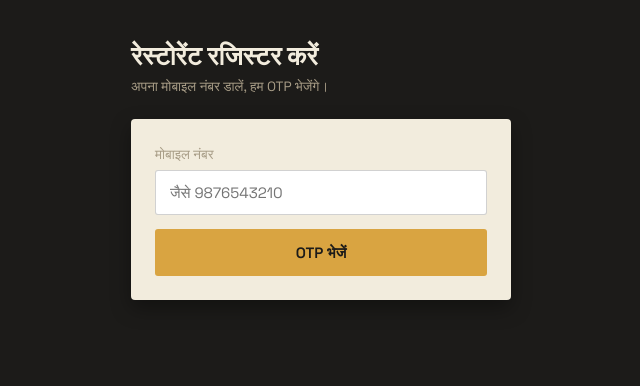
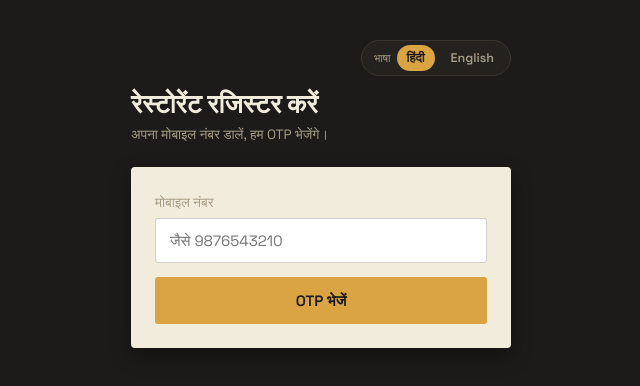
Before and after one commit to pathansahab7865/digital-restaurant, a React (Vite) app: page / in a window 1280 px wide. Shown: the top 386 px of the page, without its empty margins (319-959 px from the left). Built offline with nearby package versions, Linux system fonts and the light colour scheme.

Commit message:
Add files via upload

```diff
--- /dev/null
+++ b/src/components/LanguageToggle.jsx
@@ -0,0 +1,53 @@
+import { useLanguage } from "../i18n.jsx";
+
+export default function LanguageToggle() {
+  const { lang, setLang, t } = useLanguage();
+
+  return (
+    <div style={{ display: "flex", justifyContent: "flex-end", marginBottom: 12 }}>
+      <div
+        style={{
+          display: "flex",
+          alignItems: "center",
+          gap: 6,
+          background: "var(--surface)",
+          border: "1px solid var(--line)",
+          borderRadius: 20,
+          padding: "4px 6px",
+        }}
+      >
+        <span className="muted" style={{ fontSize: 11, paddingLeft: 6 }}>
+          {t("languageLabel")}
+        </span>
+        <button
+          onClick={() => setLang("hi")}
+          style={{
+            border: "none",
+            borderRadius: 14,
+            padding: "5px 10px",
+            fontSize: 12.5,
+            fontWeight: 600,
+            background: lang === "hi" ? "var(--turmeric)" : "transparent",
+            color: lang === "hi" ? "var(--ink)" : "var(--text-muted)",
+          }}
+        >
+          हिंदी
+        </button>
+        <button
+          onClick={() => setLang("en")}
+          style={{
+            border: "none",
+            borderRadius: 14,
+            padding: "5px 10px",
+            fontSize: 12.5,
+            fontWeight: 600,
+            background: lang === "en" ? "var(--turmeric)" : "transparent",
+            color: lang === "en" ? "var(--ink)" : "var(--text-muted)",
+          }}
+        >
+          English
+        </button>
+      </div>
+    </div>
+  );
+}
--- /dev/null
+++ b/src/i18n.jsx
@@ -0,0 +1,84 @@
+import { createContext, useContext, useState, useEffect } from "react";
+
+// यहां हर टेक्स्ट की हिंदी और अंग्रेज़ी दोनों लिखी हैं।
+// नया टेक्स्ट चाहिए हो तो यहां एक नई "key" जोड़ें, दोनों भाषाओं में।
+const translations = {
+  hi: {
+    signupTitle: "रेस्टोरेंट रजिस्टर करें",
+    subtitleStep1: "अपना मोबाइल नंबर डालें, हम OTP भेजेंगे।",
+    subtitleStep2: "मोबाइल पर आया 6 अंकों का OTP डालें।",
+    subtitleStep3: "अब अपने रेस्टोरेंट का नाम बताएं।",
+    mobileLabel: "मोबाइल नंबर",
+    mobilePlaceholder: "जैसे 9876543210",
+    otpLabel: "OTP",
+    otpPlaceholder: "6 अंकों का OTP",
+    restaurantNameLabel: "रेस्टोरेंट का नाम",
+    restaurantNamePlaceholder: "जैसे स्वाद रेस्टोरेंट",
+    sendOtpBtn: "OTP भेजें",
+    sendingBtn: "भेजा जा रहा है...",
+    verifyOtpBtn: "वेरिफाई करें",
+    verifyingBtn: "जांचा जा रहा है...",
+    continueBtn: "आगे बढ़ें",
+    savingBtn: "सेव हो रहा है...",
+    errorPhoneInvalid: "कृपया 10 अंकों का सही मोबाइल नंबर डालें (बिना +91 के)।",
+    errorOtpInvalid: "6 अंकों का OTP डालें।",
+    errorOtpSendFail: "OTP भेजने में दिक्कत आई। थोड़ी देर में दोबारा कोशिश करें।",
+    errorOtpWrong: "गलत OTP। दोबारा कोशिश करें।",
+    errorNameEmpty: "रेस्टोरेंट का नाम डालें।",
+    errorSaveFail: "प्रोफाइल सेव करने में दिक्कत आई। दोबारा कोशिश करें।",
+    dashboardTitle: "आपकी प्रोफाइल बन गई ✅",
+    dashboardSubtitle: "अगला स्टेप: मेन्यू अपलोड और QR कोड जनरेशन — ये हिस्सा अगली बार जोड़ेंगे।",
+    languageLabel: "भाषा",
+  },
+  en: {
+    signupTitle: "Register Your Restaurant",
+    subtitleStep1: "Enter your mobile number, we'll send an OTP.",
+    subtitleStep2: "Enter the 6-digit OTP sent to your mobile.",
+    subtitleStep3: "Now tell us your restaurant's name.",
+    mobileLabel: "Mobile Number",
+    mobilePlaceholder: "e.g. 9876543210",
+    otpLabel: "OTP",
+    otpPlaceholder: "6-digit OTP",
+    restaurantNameLabel: "Restaurant Name",
+    restaurantNamePlaceholder: "e.g. Swaad Restaurant",
+    sendOtpBtn: "Send OTP",
+    sendingBtn: "Sending...",
+    verifyOtpBtn: "Verify",
+    verifyingBtn: "Verifying...",
+    continueBtn: "Continue",
+    savingBtn: "Saving...",
+    errorPhoneInvalid: "Please enter a valid 10-digit mobile number (without +91).",
+    errorOtpInvalid: "Enter the 6-digit OTP.",
+    errorOtpSendFail: "Couldn't send OTP. Please try again in a moment.",
+    errorOtpWrong: "Incorrect OTP. Please try again.",
+    errorNameEmpty: "Please enter your restaurant's name.",
+    errorSaveFail: "Couldn't save your profile. Please try again.",
+    dashboardTitle: "Your profile is ready ✅",
+    dashboardSubtitle: "Next up: menu upload and QR code generation — we'll add that next.",
+    languageLabel: "Language",
+  },
+};
+
+const LanguageContext = createContext(null);
+
+export function LanguageProvider({ children }) {
+  const [lang, setLang] = useState(() => localStorage.getItem("app_lang") || "hi");
+
+  useEffect(() => {
+    localStorage.setItem("app_lang", lang);
+  }, [lang]);
+
+  function t(key) {
+    return translations[lang]?.[key] ?? translations.hi[key] ?? key;
+  }
+
+  return (
+    <LanguageContext.Provider value={{ lang, setLang, t }}>
+      {children}
+    </LanguageContext.Provider>
+  );
+}
+
+export function useLanguage() {
+  return useContext(LanguageContext);
+}
--- a/src/main.jsx
+++ b/src/main.jsx
@@ -2,12 +2,15 @@ import React from "react";
 import ReactDOM from "react-dom/client";
 import { BrowserRouter } from "react-router-dom";
 import App from "./App.jsx";
+import { LanguageProvider } from "./i18n.jsx";
 import "./index.css";
 
 ReactDOM.createRoot(document.getElementById("root")).render(
   <React.StrictMode>
-    <BrowserRouter>
-      <App />
-    </BrowserRouter>
+    <LanguageProvider>
+      <BrowserRouter>
+        <App />
+      </BrowserRouter>
+    </LanguageProvider>
   </React.StrictMode>
 );
--- a/src/pages/OwnerSignUp.jsx
+++ b/src/pages/OwnerSignUp.jsx
@@ -6,9 +6,12 @@ import {
 } from "firebase/auth";
 import { doc, setDoc, serverTimestamp } from "firebase/firestore";
 import { auth, db } from "../firebase.js";
+import { useLanguage } from "../i18n.jsx";
+import LanguageToggle from "../components/LanguageToggle.jsx";
 
 // स्टेप: 1 = फोन नंबर डालना, 2 = OTP डालना, 3 = रेस्टोरेंट का नाम डालना
 export default function OwnerSignUp() {
+  const { t } = useLanguage();
   const [step, setStep] = useState(1);
   const [phone, setPhone] = useState("");
   const [otp, setOtp] = useState("");
@@ -31,7 +34,7 @@ export default function OwnerSignUp() {
     e.preventDefault();
     setError("");
     if (!/^\d{10}$/.test(phone)) {
-      setError("कृपया 10 अंकों का सही मोबाइल नंबर डालें (बिना +91 के)।");
+      setError(t("errorPhoneInvalid"));
       return;
     }
     setLoading(true);
@@ -43,7 +46,7 @@ export default function OwnerSignUp() {
       setStep(2);
     } catch (err) {
       console.error(err);
-      setError("OTP भेजने में दिक्कत आई। थोड़ी देर में दोबारा कोशिश करें।");
+      setError(t("errorOtpSendFail"));
     } finally {
       setLoading(false);
     }
@@ -53,7 +56,7 @@ export default function OwnerSignUp() {
     e.preventDefault();
     setError("");
     if (otp.length !== 6) {
-      setError("6 अंकों का OTP डालें।");
+      setError(t("errorOtpInvalid"));
       return;
     }
     setLoading(true);
@@ -62,7 +65,7 @@ export default function OwnerSignUp() {
       setStep(3);
     } catch (err) {
       console.error(err);
-      setError("गलत OTP। दोबारा कोशिश करें।");
+      setError(t("errorOtpWrong"));
     } finally {
       setLoading(false);
     }
@@ -72,7 +75,7 @@ export default function OwnerSignUp() {
     e.preventDefault();
     setError("");
     if (!restaurantName.trim()) {
-      setError("रेस्टोरेंट का नाम डालें।");
+      setError(t("errorNameEmpty"));
       return;
     }
     setLoading(true);
@@ -87,7 +90,7 @@ export default function OwnerSignUp() {
       navigate("/dashboard");
     } catch (err) {
       console.error(err);
-      setError("प्रोफाइल सेव करने में दिक्कत आई। दोबारा कोशिश करें।");
+      setError(t("errorSaveFail"));
     } finally {
       setLoading(false);
     }
@@ -95,23 +98,25 @@ export default function OwnerSignUp() {
 
   return (
     <div className="screen">
+      <LanguageToggle />
+
       <div style={{ marginBottom: 24 }}>
-        <h1 style={{ fontSize: 26, fontWeight: 600 }}>रेस्टोरेंट रजिस्टर करें</h1>
+        <h1 style={{ fontSize: 26, fontWeight: 600 }}>{t("signupTitle")}</h1>
         <p className="muted" style={{ marginTop: 6 }}>
-          {step === 1 && "अपना मोबाइल नंबर डालें, हम OTP भेजेंगे।"}
-          {step === 2 && "मोबाइल पर आया 6 अंकों का OTP डालें।"}
-          {step === 3 && "अब अपने रेस्टोरेंट का नाम बताएं।"}
+          {step === 1 && t("subtitleStep1")}
+          {step === 2 && t("subtitleStep2")}
+          {step === 3 && t("subtitleStep3")}
         </p>
       </div>
 
       <div className="card">
         {step === 1 && (
           <form onSubmit={handleSendOtp}>
-            <label className="muted">मोबाइल नंबर</label>
+            <label className="muted">{t("mobileLabel")}</label>
             <input
               className="field"
               type="tel"
-              placeholder="जैसे 9876543210"
+              placeholder={t("mobilePlaceholder")}
               value={phone}
               onChange={(e) => setPhone(e.target.value.replace(/\D/g, ""))}
               maxLength={10}
@@ -119,18 +124,18 @@ export default function OwnerSignUp() {
             />
             {error && <div className="error-text">{error}</div>}
             <button className="btn-primary" disabled={loading} type="submit">
-              {loading ? "भेजा जा रहा है..." : "OTP भेजें"}
+              {loading ? t("sendingBtn") : t("sendOtpBtn")}
             </button>
           </form>
         )}
 
         {step === 2 && (
           <form onSubmit={handleVerifyOtp}>
-            <label className="muted">OTP</label>
+            <label className="muted">{t("otpLabel")}</label>
             <input
               className="field"
               type="text"
-              placeholder="6 अंकों का OTP"
+              placeholder={t("otpPlaceholder")}
               value={otp}
               onChange={(e) => setOtp(e.target.value.replace(/\D/g, ""))}
               maxLength={6}
@@ -138,25 +143,25 @@ export default function OwnerSignUp() {
             />
             {error && <div className="error-text">{error}</div>}
             <button className="btn-primary" disabled={loading} type="submit">
-              {loading ? "जांचा जा रहा है..." : "वेरिफाई करें"}
+              {loading ? t("verifyingBtn") : t("verifyOtpBtn")}
             </button>
           </form>
         )}
 
         {step === 3 && (
           <form onSubmit={handleSaveRestaurant}>
-            <label className="muted">रेस्टोरेंट का नाम</label>
+            <label className="muted">{t("restaurantNameLabel")}</label>
             <input
               className="field"
               type="text"
-              placeholder="जैसे स्वाद रेस्टोरेंट"
+              placeholder={t("restaurantNamePlaceholder")}
               value={restaurantName}
               onChange={(e) => setRestaurantName(e.target.value)}
               style={{ marginTop: 6 }}
             />
             {error && <div className="error-text">{error}</div>}
             <button className="btn-primary" disabled={loading} type="submit">
-              {loading ? "सेव हो रहा है..." : "आगे बढ़ें"}
+              {loading ? t("savingBtn") : t("continueBtn")}
             </button>
           </form>
         )}
```
Also changed, not shown: src/pages/Dashboard.jsx (+7 -4 lines).
